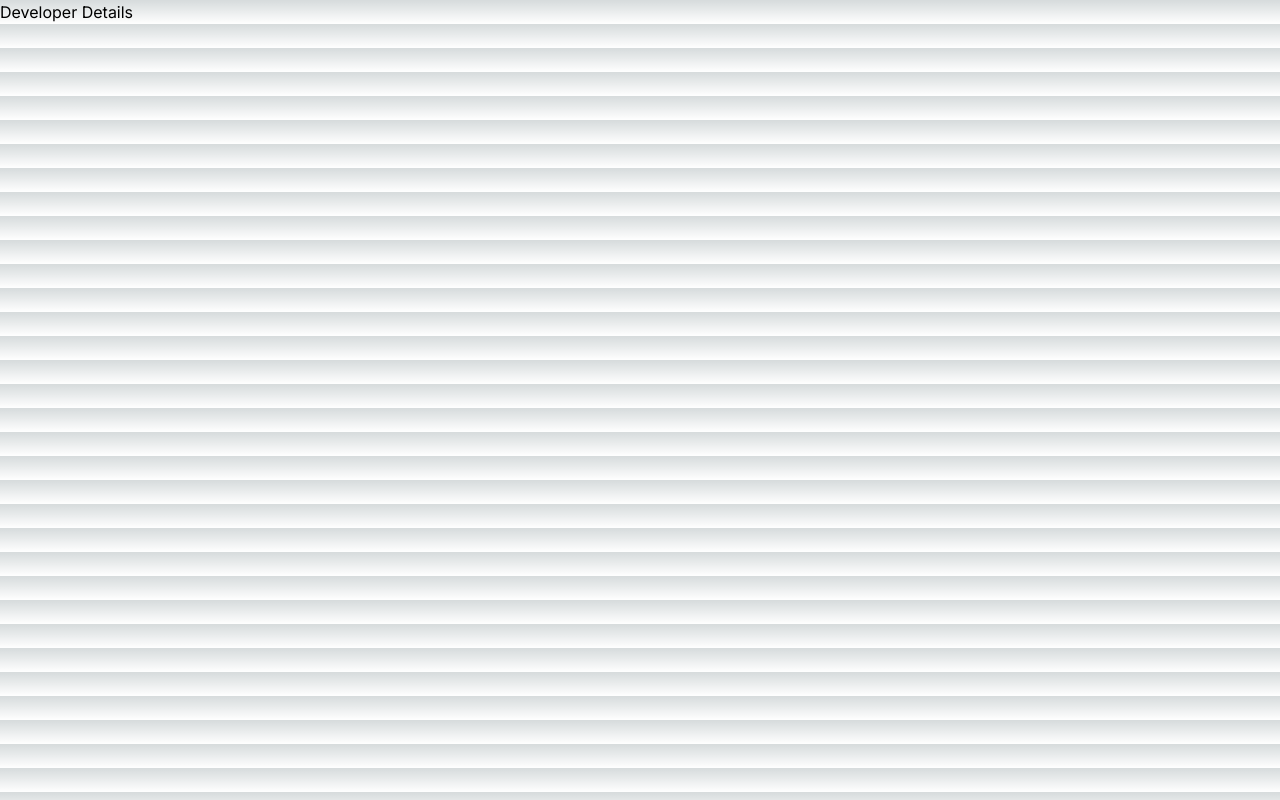
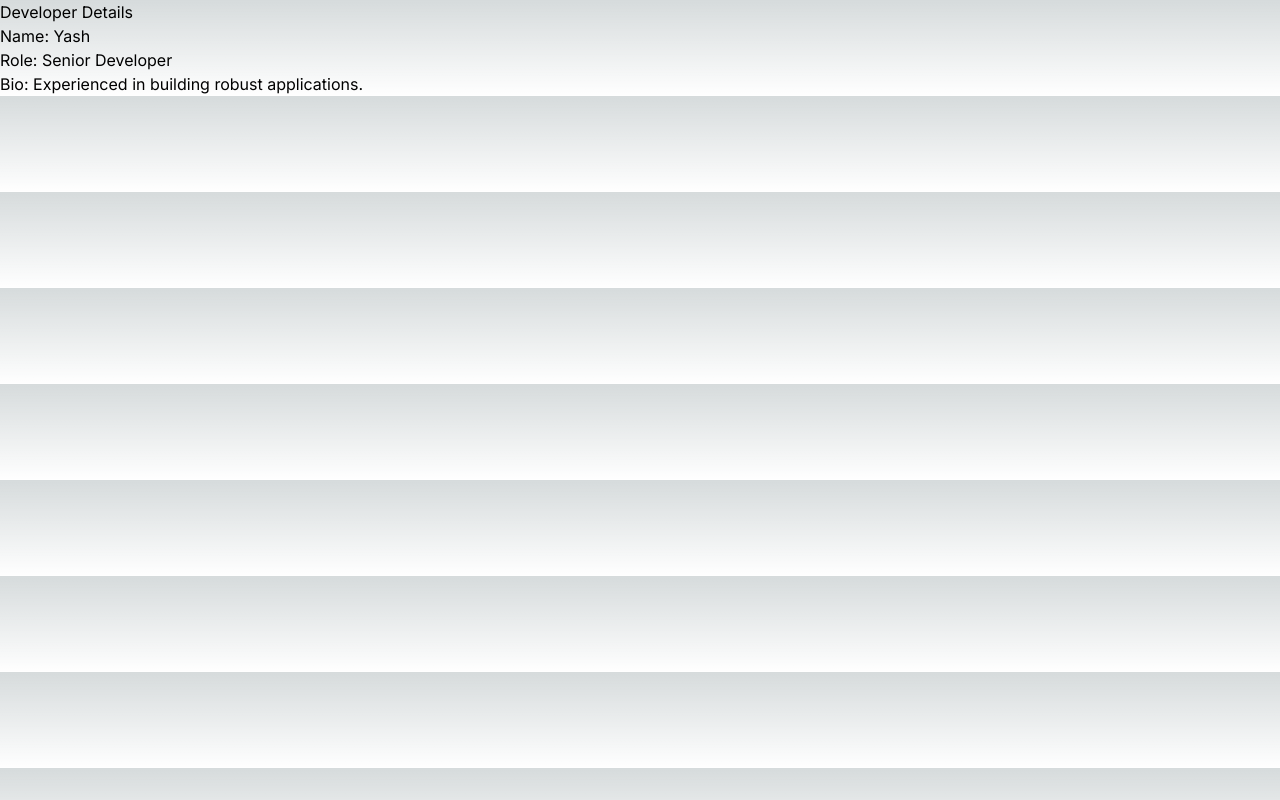
Before and after one commit to SomyaBhatnagar19/NextJS-Project-1-, a Next.js app: page /aboutUs/developer/1 in a window 1280 px wide. Built offline with nearby package versions, Linux system fonts and the light colour scheme.

Commit message:
Adding proper functionality to the dynamic folder routing to show developer data.

```diff
--- a/app/aboutUs/developer/[id]/page.js
+++ b/app/aboutUs/developer/[id]/page.js
@@ -1,13 +1,13 @@
 // ourDomain.com/aboutUs/developer/[id]
 
-const Developer = ({ params }) => {
+const id = ({ params }) => {
     const developerDetails = {
         1: { name: 'Yash', role: 'Senior Developer', bio: 'Experienced in building robust applications.' },
         2: { name: 'Vaibhav', role: 'Backend Developer', bio: 'Specialized in designing efficient backend systems.' },
-        3: { name: 'Suresh', role: 'Frontend Developer', bio: 'Passionate about creating intuitive user interfaces.' }
+        3: { name: 'Suresh', role: 'Frontend Developer', bio: 'Passionate about creating intuitive user interfaces.' },
     };
 
-    const developer = developerDetails[params.developer];
+    const developer = developerDetails[params.id];
 
     return (
         <div>
@@ -23,4 +23,4 @@ const Developer = ({ params }) => {
     );
 };
 
-export default Developer;
+export default id;
```
Also changed, not shown: package.json (+7 -7 lines), 1 other file (tests, documents, lock files or other folders).
